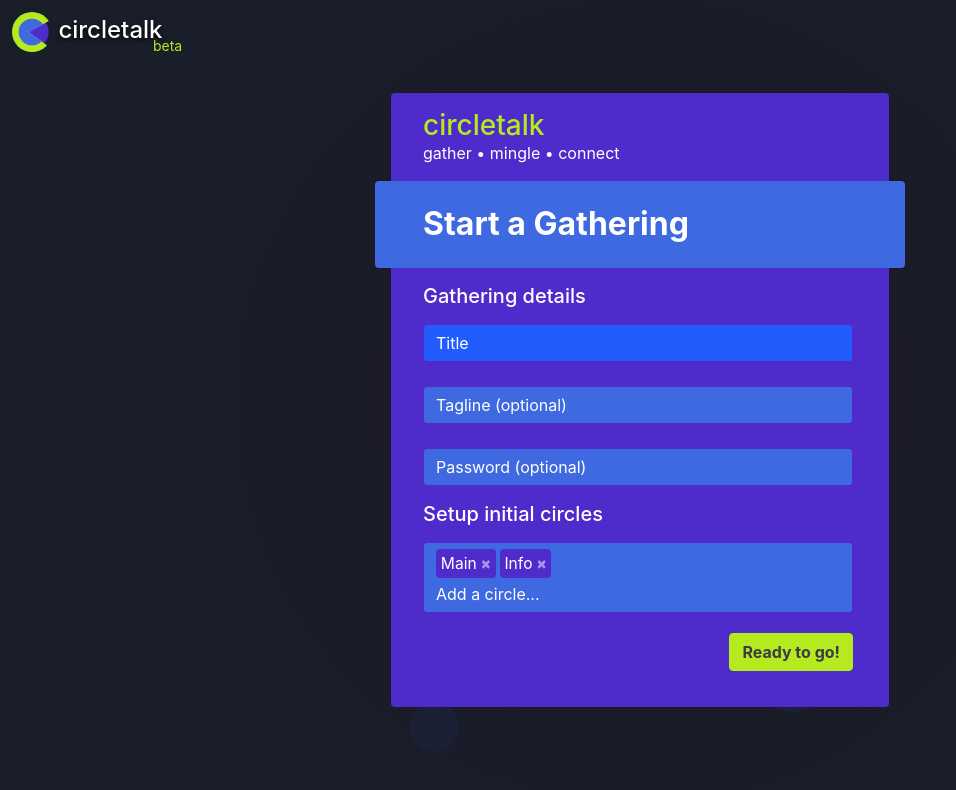
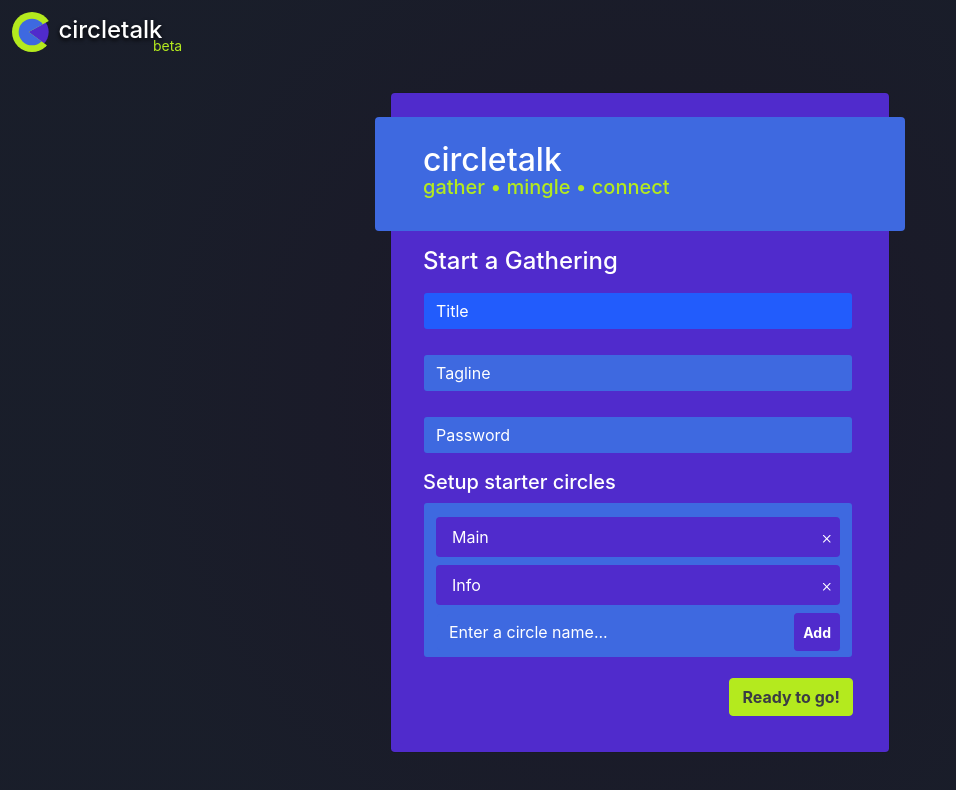
Before and after one commit to david-gi/radius, a Vue app: page / in a window 1280 px wide. Shown: the top 790 px of the page, without its empty margins (0-956 px from the left). Built offline with nearby package versions, Linux system fonts and the light colour scheme.

Commit message:
Bug fixes

```diff
--- a/src/App.vue
+++ b/src/App.vue
@@ -42,6 +42,7 @@
     <DonateCorner v-if="loaded && hasUser && !showSecurity" />
     <TheBackground />
 
+    <TheMessageBox />
     <SecurityModal v-if="loaded && showSecurity" />
     <CreateUserModal
       v-if="loaded && !noGatheringId && !hasUser && !showSecurity"
@@ -49,7 +50,6 @@
     <CreateGatheringModal
       v-if="loaded && noGatheringId && !hasUser && !showSecurity"
     />
-    <TheMessageBox />
     <input
       id="clipboard-input"
       type="text"
--- a/src/components/TheMessageBox.vue
+++ b/src/components/TheMessageBox.vue
@@ -1,14 +1,12 @@
 <template>
-  <b-alert
+  <div
     v-show="msgText"
-    show
-    variant=" "
-    fade
-    class="position-fixed fixed-bottom m-0 rounded-0 text-center bg-dark text-info"
-    style="z-index: 1000;"
+    class="fixed-bottom m-0 p-2 text-center bg-warning text-black faded"
+    :class="{'mb-5': inGathering}"
+    style="z-index:3000"
   >
-    {{ msgText }}
-  </b-alert>
+    <strong>{{ msgText }}</strong>
+  </div>
 </template>
 
 <script>
@@ -20,6 +18,9 @@
   computed: {
     msgText() {
       return this.$store.state.message
+    },
+    inGathering() {
+      return this.$store.state.gathering && this.$store.state.user
     }
   }
 }
--- a/src/components/modals/BaseModal.vue
+++ b/src/components/modals/BaseModal.vue
@@ -1,6 +1,7 @@
 <template>
   <b-modal
     :id="modalId"
+    v-cloak
     hide-header
     header-bg-variant="primary"
     footer-bg-variant="primary"
--- a/src/components/modals/CreateCircleModal.vue
+++ b/src/components/modals/CreateCircleModal.vue
@@ -6,7 +6,7 @@
     @on-submit="handleSubmit"
   >
     <form ref="circleform" @submit.stop.prevent="handleSubmit">
-      <div class="h5 text-info mt-n2">
+      <div class="h5 text-info mt-n2 text-truncate">
         {{ $store.state.currentCircle ? $store.state.currentCircle.name : '' }}
       </div>
       <h3>
@@ -22,7 +22,7 @@
           id="name-input"
           v-model="circle.name"
           placeholder="Circle name"
-          :formatter="v => (v.length > 40 ? v.substring(0, 40) : v)"
+          :formatter="v => (v.length > 23 ? v.substring(0, 23) : v)"
           trim
           required
           autofocus
--- a/src/components/modals/CreateGatheringModal.vue
+++ b/src/components/modals/CreateGatheringModal.vue
@@ -6,15 +6,13 @@
     @on-submit="handleSubmit"
   >
     <form ref="gatheringform" @submit.stop.prevent="handleSubmit">
-      <div class="mt-n3 mb-4">
-        <h1 class="h3 m-0 mb-n1 text-info d-inline-block">circletalk</h1>
-        <div>gather • mingle • connect</div>
+      <div class="h2 bg-secondary rounded mx-n5 mt-n2 mb-4 px-5 py-4 shadow-md">
+        <div class="align-top text-infox mr-2">circletalk</div>
+        <div class="h5 mt-n1 text-info">gather • mingle • connect</div>
+
       </div>
-      <div class="h2 bg-secondary rounded mx-n5 mt-n2 mb-4 px-5 py-4 shadow-md">
-        <strong>Start a Gathering</strong>
-      </div>
-      <div class="h5 mt-n2">
-        Gathering details
+      <div class="h4 mt-n2">
+        Start a Gathering
       </div>
       <b-form-group
         label-for="name-input"
@@ -26,7 +24,7 @@
           id="name-input"
           v-model.lazy.trim="gathering.name"
           placeholder="Title"
-          :formatter="v => (v.length > 40 ? v.substring(0, 40) : v)"
+          :formatter="v => (v.length > 23 ? v.substring(0, 23) : v)"
           required
           autofocus
           @keypress="this.formatIdInput"
@@ -36,7 +34,7 @@
         <b-form-input
           id="description-input"
           v-model="gathering.description"
-          placeholder="Tagline (optional)"
+          placeholder="Tagline"
           :formatter="v => (v.length > 300 ? v.substring(0, 300) : v)"
         />
       </b-form-group>
@@ -44,7 +42,7 @@
         <b-form-input
           id="password-input"
           v-model.lazy.trim="gathering.password"
-          placeholder="Password (optional)"
+          placeholder="Password"
           :formatter="v => (v.length > 40 ? v.substring(0, 40) : v)"
         />
       </b-form-group>
@@ -62,16 +60,53 @@
           max="100"
         />
       </b-form-group>
-      <div class="h5 mb-2">Setup initial circles</div>
+      <div class="h5 mb-0">Setup starter circles</div>
       <b-form-group label-for="circles-input" class="pt-2 mr-1 text-white">
         <b-form-tags
-          placeholder="Add a circle..."
+          placeholder="Enter a circle name..."
           input-id="circles-input"
           v-model="circles"
           tag-class="bg-primary"
           input-class="bg-white"
           add-button-variant="primary"
-        />
+        >
+          <template
+            v-slot="{tags, inputId, placeholder, disabled, addTag, removeTag}"
+          >
+            <div
+              v-for="tag in tags"
+              :key="tag"
+              :title="`Tag: ${tag}`"
+              class="rounded bg-primary py-2 pl-3 my-2"
+            >
+              <span>{{ tag }}</span>
+              <b-button
+                size="sm"
+                variant=" "
+                class="py-1 pr-0 pl-2 float-right"
+                @click="removeTag(tag)"
+              >
+                <b-icon-x variant="white align-top mr-1" />
+              </b-button>
+            </div>
+            <b-input-group>
+              <b-form-input
+                v-model="newTag"
+                :id="inputId"
+                :placeholder="placeholder"
+                @keypress="e => formatIdInput(e)"
+              ></b-form-input>
+              <b-button
+                @click="() => { addTag(newTag); newTag = ''; }"
+                :disabled="disabled"
+                variant="primary"
+                size="sm"
+              >
+                Add
+              </b-button>
+            </b-input-group>
+          </template>
+        </b-form-tags>
       </b-form-group>
     </form>
   </BaseModal>
@@ -89,12 +124,9 @@
       modalId: 'create-gathering-modal',
       gathering: new Gathering(),
       circles: ['Main', 'Info'],
+      newTag: '',
       formState: null
     }
-  },
-  circles() {
-    this.convertCircleTags()
-    this.$store.commit('SET_GATHERING', this.clone(this.gathering))
   },
   methods: {
     convertCircleTags() {
--- a/src/components/modals/CreateUserModal.vue
+++ b/src/components/modals/CreateUserModal.vue
@@ -9,25 +9,27 @@
     <form
       ref="userform"
       @submit.stop.prevent="handleSubmit"
-      @keyup.enter.exact="handleSubmit"
+      @keyup.enter.exact.prevent="handleSubmit"
     >
       <div class="h2 bg-secondary rounded mx-n5 mt-n2 mb-4 px-5 py-4 shadow-md">
-        <strong v-if="!$store.state.gathering">Start a Gathering</strong>
-        <div v-else>
-          <strong
-            >Join:
-            <span class="text-success">{{
-              $store.state.gathering.name
-            }}</span></strong
-          >
-          <p class="h5 lh-sm mt-2 ">
+        <div>
+          <small class="font-weight-bold">Join:</small><br />
+          <strong class="d-inline-block w-100 mb-n2 text-success text-truncate">
+            <span class="d-none d-sm-inline">
+              {{ $store.state.gathering.name }}
+            </span>
+            <small class="d-inline d-sm-none h5 font-weight-bold">
+              {{ $store.state.gathering.name }}
+            </small>
+          </strong>
+          <p class="h5 mt-2 ">
             <small>{{ $store.state.gathering.description }}</small>
           </p>
         </div>
       </div>
-      <h3 class="mt-n2">
-        Fill out your Name Tag
-      </h3>
+      <h4 class="mt-n2">
+        Your Name Tag
+      </h4>
       <b-form-group label-for="img-input" class="pt-2 mr-1">
         <UserSnapshot v-model="user.img" />
       </b-form-group>
@@ -41,7 +43,7 @@
           id="name-input"
           v-model.trim.lazy="user.name"
           placeholder="Nickname"
-          :formatter="v => (v.length > 40 ? this.v.substring(0, 40) : v)"
+          :formatter="v => (v.length > 23 ? v.substring(0, 23) : v)"
           required
           autofocus
           @keypress="this.formatIdInput"
@@ -52,10 +54,14 @@
         <b-form-textarea
           id="scratchpad-input"
           v-model="user.scratchpad"
-          placeholder="Additional info (optional)"
+          placeholder="Extra info"
           :formatter="v => (v.length > 500 ? v.substring(0, 500) : v)"
         />
       </b-form-group>
+      <b-link class="text-white text-nowrap faded d-block mb-3 pl-1" href="/">
+        Or start a new gathering
+        <b-icon-arrow-right-short scale="1.5" />
+      </b-link>
     </form>
   </BaseModal>
 </template>
--- a/src/store/index.js
+++ b/src/store/index.js
@@ -52,7 +52,7 @@
       commit('SET_MESSAGE', payload.msg)
       const timerRef = setTimeout(() => {
         commit('SET_MESSAGE', null)
-      }, payload.time || 5000)
+      }, payload.time || 25000)
       commit('SET_TIMER', timerRef)
     },
 
@@ -77,7 +77,7 @@
         if (!val) {
           dispatch('displayMessage', {
             msg: 'Gathering was not found.',
-            time: 12000
+            time: 2000
           })
           commit('SET_ROUTE', '')
           return
@@ -105,6 +105,7 @@
     },
 
     async createGathering({commit}, payload) {
+      try {
         commit('SET_LOADING', true)
 
         const newRef = db.ref('gatherings').push()
@@ -121,19 +122,38 @@
           commit('SET_PASSWORD', payload.password)
         }
         newRef.set(gathering)
+
         payload.circles.forEach(c => {
           const newCirclesRef = db.ref(`gatherings/${id}/circles`).push()
           newCirclesRef.set(c)
+          H.log(newCirclesRef.key)
         })
         commit('SET_ROUTE', id)
+      } catch (ex) {
+        commit('SET_LOADING', false)
+        console.error(ex)
+        this.dispatch('displayMessage', {
+          msg: 'Sorry, there was an issue, please try again.'
+        })
+      }
     },
 
     async joinGathering({state, commit}) {
+      try {
         commit('SET_LOADING', true)
 
-      db.ref(`gatherings/${state.gathering.id}/users/${state.user.name}`).set({
+        await db
+          .ref(`gatherings/${state.gathering.id}/users/${state.user.name}`)
+          .set({
             user: state.user.name
           })
+      } catch (ex) {
+        commit('SET_LOADING', false)
+        console.error(ex)
+        this.dispatch('displayMessage', {
+          msg: 'Sorry, there was an issue, please try again.'
+        })
+      }
     },
 
     async leaveGathering({commit, state}) {
```
Also changed, not shown: public/bmac.svg, 1 other file (tests, documents, lock files or other folders). Lines whose indentation alone changed are shown as unchanged.
